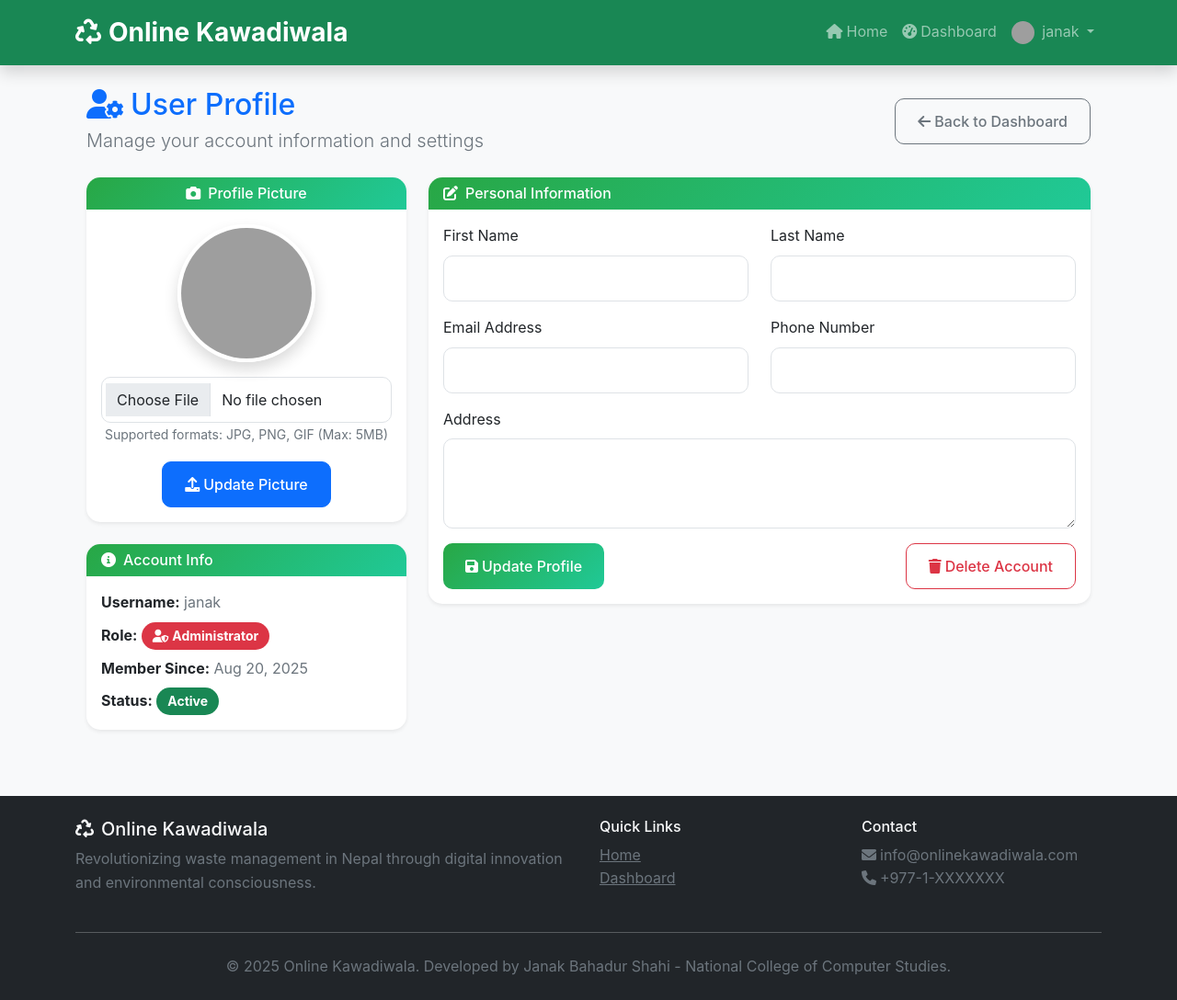
After one commit to nccsbim1192/Kabadiwala-Project, a Django app: page /profile/ in a window 1280 px wide. The commit adds this page. Shown: the whole page at 92% size. Run offline with Django 5.2, Linux system fonts and the light colour scheme; a user stored in the database is signed in; some libraries are stand-ins or nearby versions; grey boxes are pictures that could not be loaded.

Commit message:
USer management added

```diff
--- a/core/templates/core/base.html
+++ b/core/templates/core/base.html
@@ -19,9 +19,6 @@
         <div class="container">
             <a class="navbar-brand fw-bold" href="{% url 'home' %}">
                 <i class="fas fa-recycle me-2"></i>Online Kawadiwala
-                 <i class="fas fa-recycle me-2"></i>Home
-
-
             </a>
 
             <button class="navbar-toggler" type="button" data-bs-toggle="collapse" data-bs-target="#navbarNav">
@@ -32,18 +29,14 @@
                 <ul class="navbar-nav ms-auto">
                     {% if user.is_authenticated %}
                         <li class="nav-item">
-
-
+                            <a class="nav-link" href="{% url 'home' %}">
+                                <i class="fas fa-home me-1"></i>Home
+                            </a>
                         </li>
+                        <li class="nav-item">
                             <a class="nav-link" href="{% url 'dashboard' %}">
-                                 <i class="fas fa-tachometer-alt me-1"></i>Dashboard
-
+                                <i class="fas fa-tachometer-alt me-1"></i>Dashboard
                             </a>
-                        <li>
-                            <a class ="nav-link" <a href="{% url 'home' %}">Home</a>
-
-                                <i class ="fas  fa-techmeter-alt me-1"></i>
-
                         </li>
                         {% if user.role == 'customer' %}
                         <li class="nav-item">
@@ -59,21 +52,24 @@
                         {% endif %}
                         <li class="nav-item dropdown">
                             <a class="nav-link dropdown-toggle" href="#" role="button" data-bs-toggle="dropdown">
-                                <i class="fas fa-user me-1"></i>{{ user.username }}
+                                {% if user.profile_image %}
+                                    <img src="{{ user.profile_image.url }}" alt="Profile" class="rounded-circle me-1" style="width: 25px; height: 25px; object-fit: cover;">
+                                {% else %}
+                                    <i class="fas fa-user me-1"></i>
+                                {% endif %}
+                                {{ user.username }}
                             </a>
                             <ul class="dropdown-menu">
                                 <li><span class="dropdown-item-text">Role: {{ user.get_role_display }}</span></li>
                                 <li><hr class="dropdown-divider"></li>
+                                <li><a class="dropdown-item" href="{% url 'user_profile' %}">
+                                    <i class="fas fa-user-cog me-1"></i>Profile
+                                </a></li>
                                 <li><a class="dropdown-item" href="{% url 'logout' %}">
                                     <i class="fas fa-sign-out-alt me-1"></i>Logout
                                 </a></li>
                             </ul>
                         </li>
-                        {% if user.is_authenticated %}
-    <a href="{% url 'logout' %}" class="nav-link">Logout</a>
-
-{% endif %}
-
                     {% else %}
                         <li class="nav-item">
                             <a class="nav-link" href="{% url 'login' %}">
--- /dev/null
+++ b/core/templates/core/user_profile.html
@@ -0,0 +1,278 @@
+{% extends 'core/base.html' %}
+
+{% block title %}User Profile - Online Kawadiwala{% endblock %}
+
+{% block content %}
+<div class="container mt-4">
+
+  <!-- Header Section -->
+  <div class="row mb-4">
+    <div class="col-12">
+      <div class="d-flex justify-content-between align-items-center">
+        <div>
+          <h2 class="text-primary mb-1">
+            <i class="fas fa-user-cog me-2"></i>User Profile
+          </h2>
+          <p class="lead text-muted mb-0">Manage your account information and settings</p>
+        </div>
+        <div>
+          <a href="{% url 'dashboard' %}" class="btn btn-outline-secondary">
+            <i class="fas fa-arrow-left me-1"></i>Back to Dashboard
+          </a>
+        </div>
+      </div>
+    </div>
+  </div>
+
+  <div class="row">
+    <!-- Profile Image Section -->
+    <div class="col-lg-4 mb-4">
+      <div class="card shadow-sm">
+        <div class="card-header bg-primary text-white text-center">
+          <h6 class="mb-0">
+            <i class="fas fa-camera me-2"></i>Profile Picture
+          </h6>
+        </div>
+        <div class="card-body text-center">
+          <div class="profile-image-container mb-3">
+            {% if user.profile_image %}
+              <img src="{{ user.profile_image.url }}" alt="Profile Picture" class="profile-image rounded-circle shadow">
+            {% else %}
+              <div class="profile-placeholder rounded-circle shadow d-flex align-items-center justify-content-center">
+                <i class="fas fa-user fa-4x text-muted"></i>
+              </div>
+            {% endif %}
+          </div>
+
+          <form method="post" enctype="multipart/form-data" id="imageUploadForm">
+            {% csrf_token %}
+            <div class="mb-3">
+              <input type="file" class="form-control" id="profile_image" name="profile_image" accept="image/*" onchange="previewImage(this)">
+              <small class="form-text text-muted">Supported formats: JPG, PNG, GIF (Max: 5MB)</small>
+            </div>
+            <button type="submit" class="btn btn-primary">
+              <i class="fas fa-upload me-1"></i>Update Picture
+            </button>
+          </form>
+        </div>
+      </div>
+
+      <!-- User Info Card -->
+      <div class="card shadow-sm mt-4">
+        <div class="card-header bg-info text-white">
+          <h6 class="mb-0">
+            <i class="fas fa-info-circle me-2"></i>Account Info
+          </h6>
+        </div>
+        <div class="card-body">
+          <div class="mb-2">
+            <strong>Username:</strong>
+            <span class="text-muted">{{ user.username }}</span>
+          </div>
+          <div class="mb-2">
+            <strong>Role:</strong>
+            {% if user.role == 'admin' %}
+              <span class="badge bg-danger">
+                <i class="fas fa-user-shield me-1"></i>Administrator
+              </span>
+            {% elif user.role == 'collector' %}
+              <span class="badge bg-info">
+                <i class="fas fa-truck me-1"></i>Collector
+              </span>
+            {% else %}
+              <span class="badge bg-success">
+                <i class="fas fa-user me-1"></i>Customer
+              </span>
+            {% endif %}
+          </div>
+          <div class="mb-2">
+            <strong>Member Since:</strong>
+            <span class="text-muted">{{ user.date_joined|date:"M d, Y" }}</span>
+          </div>
+          <div>
+            <strong>Status:</strong>
+            {% if user.is_active %}
+              <span class="badge bg-success">Active</span>
+            {% else %}
+              <span class="badge bg-secondary">Inactive</span>
+            {% endif %}
+          </div>
+        </div>
+      </div>
+    </div>
+
+    <!-- Profile Form Section -->
+    <div class="col-lg-8">
+      <div class="card shadow-sm">
+        <div class="card-header bg-success text-white">
+          <h6 class="mb-0">
+            <i class="fas fa-edit me-2"></i>Personal Information
+          </h6>
+        </div>
+        <div class="card-body">
+          <form method="post" enctype="multipart/form-data">
+            {% csrf_token %}
+
+            <div class="row">
+              <div class="col-md-6">
+                <div class="mb-3">
+                  <label for="first_name" class="form-label">First Name</label>
+                  <input type="text" class="form-control" id="first_name" name="first_name" value="{{ user.first_name }}">
+                </div>
+              </div>
+              <div class="col-md-6">
+                <div class="mb-3">
+                  <label for="last_name" class="form-label">Last Name</label>
+                  <input type="text" class="form-control" id="last_name" name="last_name" value="{{ user.last_name }}">
+                </div>
+              </div>
+            </div>
+
+            <div class="row">
+              <div class="col-md-6">
+                <div class="mb-3">
+                  <label for="email" class="form-label">Email Address</label>
+                  <input type="email" class="form-control" id="email" name="email" value="{{ user.email }}">
+                </div>
+              </div>
+              <div class="col-md-6">
+                <div class="mb-3">
+                  <label for="phone" class="form-label">Phone Number</label>
+                  <input type="tel" class="form-control" id="phone" name="phone" value="{{ user.phone }}">
+                </div>
+              </div>
+            </div>
+
+            <div class="mb-3">
+              <label for="address" class="form-label">Address</label>
+              <textarea class="form-control" id="address" name="address" rows="3">{{ user.address }}</textarea>
+            </div>
+
+            <div class="d-flex justify-content-between">
+              <button type="submit" class="btn btn-success">
+                <i class="fas fa-save me-1"></i>Update Profile
+              </button>
+              <a href="{% url 'delete_account' %}" class="btn btn-outline-danger" onclick="return confirm('Are you sure you want to delete your account? This action cannot be undone.')">
+                <i class="fas fa-trash me-1"></i>Delete Account
+              </a>
+            </div>
+          </form>
+        </div>
+      </div>
+    </div>
+  </div>
+
+</div>
+
+<!-- Custom CSS -->
+<style>
+.profile-image-container {
+  position: relative;
+  display: inline-block;
+}
+
+.profile-image {
+  width: 150px;
+  height: 150px;
+  object-fit: cover;
+  border: 4px solid #fff;
+}
+
+.profile-placeholder {
+  width: 150px;
+  height: 150px;
+  background: linear-gradient(45deg, #f8f9fa, #e9ecef);
+  border: 4px solid #fff;
+}
+
+.card {
+  border: none;
+  border-radius: 15px;
+  box-shadow: 0 5px 15px rgba(0,0,0,0.08);
+}
+
+.card-header {
+  border-radius: 15px 15px 0 0 !important;
+  border: none;
+}
+
+.form-control {
+  border-radius: 10px;
+  border: 1px solid #dee2e6;
+  padding: 0.75rem 1rem;
+}
+
+.form-control:focus {
+  border-color: #28a745;
+  box-shadow: 0 0 0 0.2rem rgba(40, 167, 69, 0.25);
+}
+
+.btn {
+  border-radius: 10px;
+  padding: 0.75rem 1.5rem;
+  font-weight: 500;
+}
+
+.badge {
+  font-size: 0.875rem;
+  padding: 0.5rem 0.75rem;
+}
+
+/* Animation for image preview */
+.profile-image, .profile-placeholder {
+  transition: all 0.3s ease;
+}
+
+.profile-image:hover, .profile-placeholder:hover {
+  transform: scale(1.05);
+}
+</style>
+
+<!-- JavaScript -->
+<script>
+function previewImage(input) {
+    if (input.files && input.files[0]) {
+        const reader = new FileReader();
+
+        reader.onload = function(e) {
+            const container = document.querySelector('.profile-image-container');
+            container.innerHTML = `
+                <img src="${e.target.result}" alt="Profile Preview" class="profile-image rounded-circle shadow">
+            `;
+        }
+
+        reader.readAsDataURL(input.files[0]);
+    }
+}
+
+// Form validation
+document.addEventListener('DOMContentLoaded', function() {
+    const forms = document.querySelectorAll('form');
+
+    forms.forEach(form => {
+        form.addEventListener('submit', function(e) {
+            const fileInput = form.querySelector('input[type="file"]');
+
+            if (fileInput && fileInput.files.length > 0) {
+                const file = fileInput.files[0];
+                const maxSize = 5 * 1024 * 1024; // 5MB
+
+                if (file.size > maxSize) {
+                    e.preventDefault();
+                    alert('File size must be less than 5MB');
+                    return false;
+                }
+
+                const allowedTypes = ['image/jpeg', 'image/jpg', 'image/png', 'image/gif'];
+                if (!allowedTypes.includes(file.type)) {
+                    e.preventDefault();
+                    alert('Please select a valid image file (JPG, PNG, or GIF)');
+                    return false;
+                }
+            }
+        });
+    });
+});
+</script>
+
+{% endblock %}
--- a/core/urls.py
+++ b/core/urls.py
@@ -41,6 +41,7 @@ urlpatterns = [
 
     # User Management
     path('delete-account/', views.delete_account, name='delete_account'),
+    path('profile/', views.user_profile, name='user_profile'),
     path('admin-manage/users/', views.manage_users, name='manage_users'),
     path('admin-manage/create-admin/', views.create_admin_user, name='create_admin_user'),
     path('admin-manage/toggle-user-status/<int:user_id>/', views.toggle_user_status, name='toggle_user_status'),
--- a/core/views.py
+++ b/core/views.py
@@ -155,6 +155,12 @@ def collector_dashboard(request):
         )['total'] or 0
         total_earnings = completed_earnings * Decimal('0.10')
 
+    # Get recent completed pickups for history widget
+    recent_completed_pickups = PickupRequest.objects.filter(
+        collector=request.user,
+        status='completed'
+    ).order_by('-created_at')[:10]
+
     context = {
         'available_pickups': available_pickups,
         'assigned_pickups': assigned_pickups,
@@ -162,6 +168,7 @@ def collector_dashboard(request):
         'total_earnings': total_earnings,
         'completion_rate': completion_rate,
         'completed_pickups': completed_pickups.count(),
+        'recent_completed_pickups': recent_completed_pickups,
     }
     return render(request, 'core/dashboard_collector.html', context)
 
@@ -754,3 +761,34 @@ def delete_user(request, user_id):
         messages.success(request, f'User {username} has been deleted successfully.')
 
     return redirect('manage_users')
+
+@login_required
+def user_profile(request):
+    """User profile view with image upload"""
+    if request.method == 'POST':
+        # Handle profile update
+        first_name = request.POST.get('first_name', '')
+        last_name = request.POST.get('last_name', '')
+        email = request.POST.get('email', '')
+        phone = request.POST.get('phone', '')
+        address = request.POST.get('address', '')
+
+        # Update user fields
+        request.user.first_name = first_name
+        request.user.last_name = last_name
+        request.user.email = email
+        request.user.phone = phone
+        request.user.address = address
+
+        # Handle profile image upload
+        if 'profile_image' in request.FILES:
+            request.user.profile_image = request.FILES['profile_image']
+
+        request.user.save()
+        messages.success(request, 'Profile updated successfully!')
+        return redirect('user_profile')
+
+    context = {
+        'user': request.user,
+    }
+    return render(request, 'core/user_profile.html', context)
--- a/kawadiwala/settings.py
+++ b/kawadiwala/settings.py
@@ -93,6 +93,10 @@ STATICFILES_DIRS = [
     BASE_DIR / 'core' / 'static',
 ]
 
+# Media files (User uploads)
+MEDIA_URL = '/media/'
+MEDIA_ROOT = BASE_DIR / 'media'
+
 # Default primary key field type
 DEFAULT_AUTO_FIELD = 'django.db.models.BigAutoField'
 
--- a/kawadiwala/urls.py
+++ b/kawadiwala/urls.py
@@ -1,7 +1,13 @@
 from django.contrib import admin
 from django.urls import path, include
+from django.conf import settings
+from django.conf.urls.static import static
 
 urlpatterns = [
     path('admin/', admin.site.urls),
     path('', include('core.urls')),
 ]
+
+# Serve media files during development
+if settings.DEBUG:
+    urlpatterns += static(settings.MEDIA_URL, document_root=settings.MEDIA_ROOT)
```
Also changed, not shown: core/forms.py (+7 -1 lines), core/models.py (+12 -0 lines), core/templates/core/dashboard_collector.html (+54 -1 lines), core/templates/core/pickup_history.html (+12 -5 lines), core/migrations/0002_user_profile_image.py (added), db.sqlite3, 1 other file.
